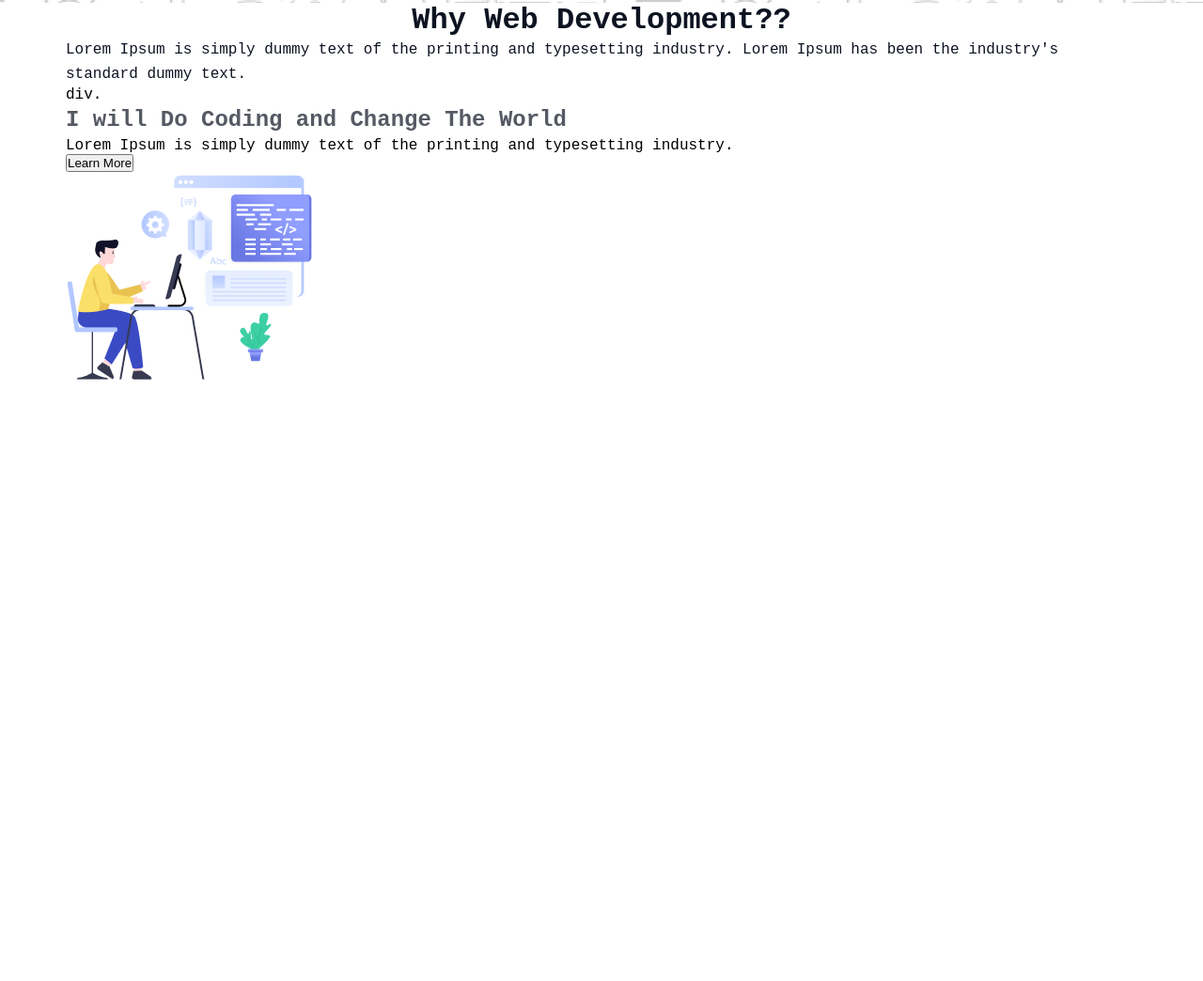
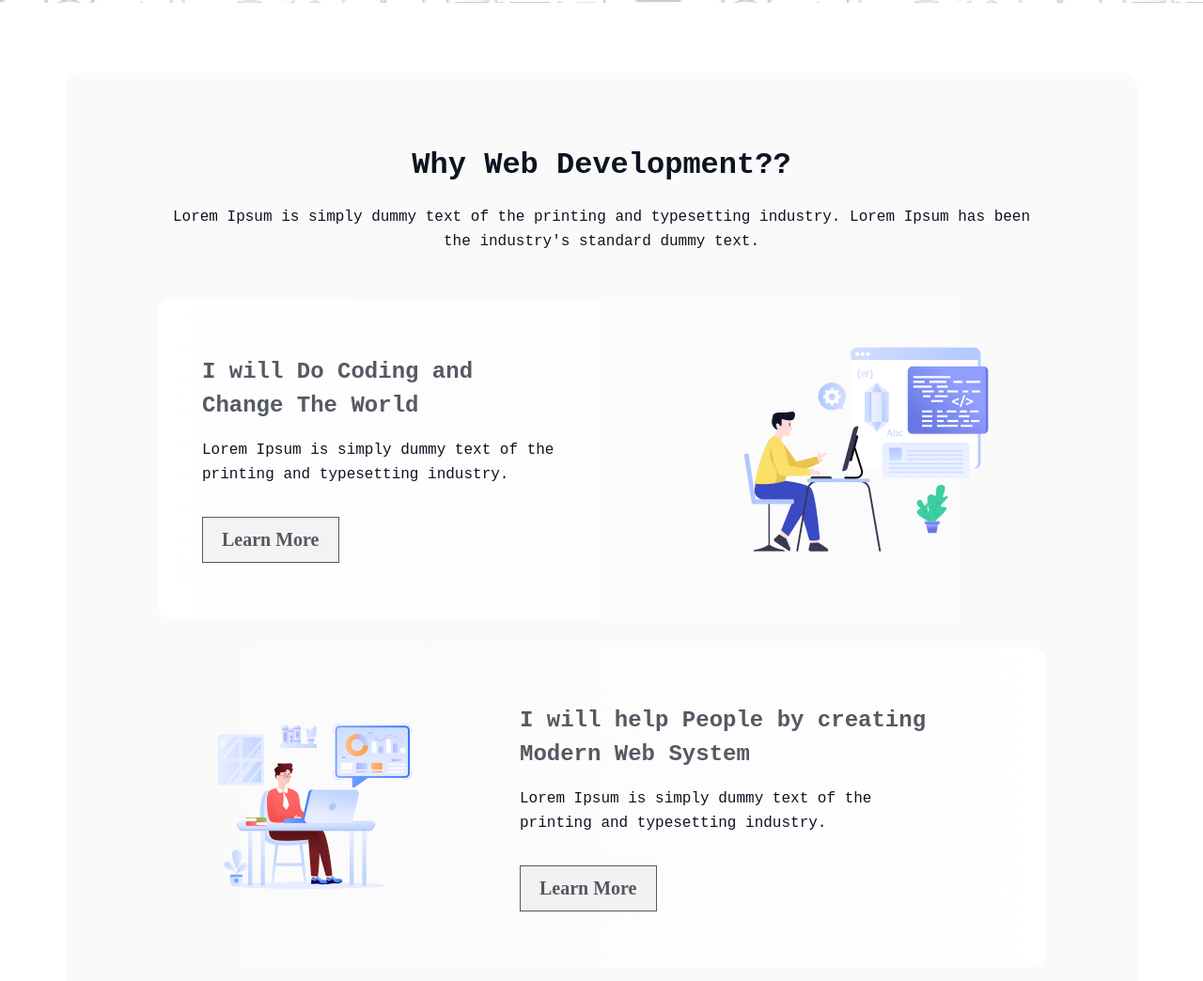
Before and after one commit to Ahnaf1111/Assignment-1, a plain HTML site: page index.html in a window 1280 px wide. Shown: the part 808-1852 px from the top of the page at 94% size. Before the commit the page ends 1236 px from the top, so only its background shows below. Drawn offline with Linux system fonts and the light colour scheme; a web font is replaced by a local one.

Commit message:
adding development section

```diff
--- a/index.html
+++ b/index.html
@@ -23,17 +23,45 @@
     <main>
         <section class="development">
             <h3 class="h3-primary">Why Web Development??</h3>
-            <p class="p-primary">Lorem Ipsum is simply dummy text of the printing and typesetting industry. Lorem Ipsum has been the industry's standard dummy text.</p>
-            div.
+            <p class="p-primary development-p">Lorem Ipsum is simply dummy text of the printing and typesetting industry. Lorem Ipsum has been the industry's standard dummy text.</p>
             <div class="card-container">
                 <div class="card">
                     <div class="card-text">
-                        <h4>I will Do Coding and Change The World</h4>
-                        <p>Lorem Ipsum is simply dummy text of the printing and typesetting industry.</p>
-                        <button>Learn More</button>
+                        <h4>I will Do Coding and <br> Change The World</h4>
+                        <p class="p-primary">Lorem Ipsum is simply dummy text of the <br> printing and typesetting industry.</p>
+                        <button class="btn-secondary">Learn More</button>
                     </div>
-                    <img src="assets/Layer_1.png" alt="A developer image">
+                    <div>
+                        <img src="assets/Layer_1.png" alt="A developer image">
+                    </div>
                 </div>
+                <div class="card card-diff">
+                    <div class="card-text">
+                        <h4>I will help People by creating <br> Modern Web System</h4>
+                        <p class="p-primary">Lorem Ipsum is simply dummy text of the <br> printing and typesetting industry.</p>
+                        <button class="btn-secondary">Learn More</button>
+                    </div>
+                    <div>
+                        <img src="assets/Group 3.png" alt="A developer image">
+                    </div>
+                </div>
+                <div class="card">
+                    <div class="card-text">
+                        <h4>I will Do Coding and <br> Change The World</h4>
+                        <p class="p-primary">Lorem Ipsum is simply dummy text of the <br> printing and typesetting industry.</p>
+                        <button class="btn-secondary">Learn More</button>
+                    </div>
+                    <div>
+                        <img src="assets/Group 4.png" alt="A developer image">
+                    </div>
+                </div>
+            </div>
+        </section>
+        <section class="inspiration">
+            <h3 class="h3-primary">My Inspiration</h3>
+            <p class="p-primary inspiration-p">Lorem Ipsum is simply dummy text of the printing and typesetting industry. Lorem Ipsum has been the industry's standard dummy text.</p>
+            <div class="jhankar-sir">
+                <iframe width="1076" height="550" src="https://www.youtube.com/embed/nSClTQE7K6s?si=SHBdmpsZS-8qcRfq" title="YouTube video player" frameborder="0" allow="accelerometer; autoplay; clipboard-write; encrypted-media; gyroscope; picture-in-picture; web-share" referrerpolicy="strict-origin-when-cross-origin" allowfullscreen></iframe>
             </div>
         </section>
     </main>
--- a/style.css
+++ b/style.css
@@ -30,6 +30,9 @@ body{
     font-size: 20px;
     font-weight: 600;
     font-family: "Azeret Mono";
+    padding: 12px 20px;
+    border: 1px solid #0D1321;
+    opacity: 0.7;
 }
 .text-primary{
     color: #0D1321;
@@ -97,11 +100,56 @@ nav>h3{
 /* header style end */
 /* main style start */
 /* card section style */
+.development{
+    border-radius: 16px;
+    background: rgba(13, 19, 33, 0.02);
+    padding: 80px 97px;
+    margin-top: 74px;
+    margin-bottom: 90px;
+}
+.development-p{
+    text-align: center;
+    margin-top: 24px;
+    margin-bottom: 48px;
+}
+.card{
+    display: flex;
+    justify-content: space-between;
+    align-items: center;
+    gap: 98px;
+    padding: 48px;
+    border-radius: 16px;
+    background: linear-gradient(to right, #FFF 0%, rgba(255, 255, 255, 0.00) 100%);
+    margin-bottom: 30px;
+
+}
 .card-text h4{
     color: rgba(13, 19, 33, 0.70);
     font-size: 24px;
     font-weight: 700;
     line-height: 36px;
+    margin-bottom: 16px;
+}
+.card-text p{
+    margin-bottom: 32px;
+}
+.card-diff{
+    justify-content: flex-end;
+    flex-direction: row-reverse;
+    background: linear-gradient(270deg, #FFF 0%, rgba(255, 255, 255, 0.00) 100%);
+}
+/* inspiration style*/
+.inspiration-p{
+    text-align: center;
+    margin-top: 24px;
+    margin-bottom: 48px;
+}
+.jhankar-sir{
+    display: flex;
+    justify-content: center;
+    border-radius: 16px;
+    border: 1px solid rgba(13, 19, 33, 0.20);
+    padding: 32px;
 }
 
 /* main style end */
```
